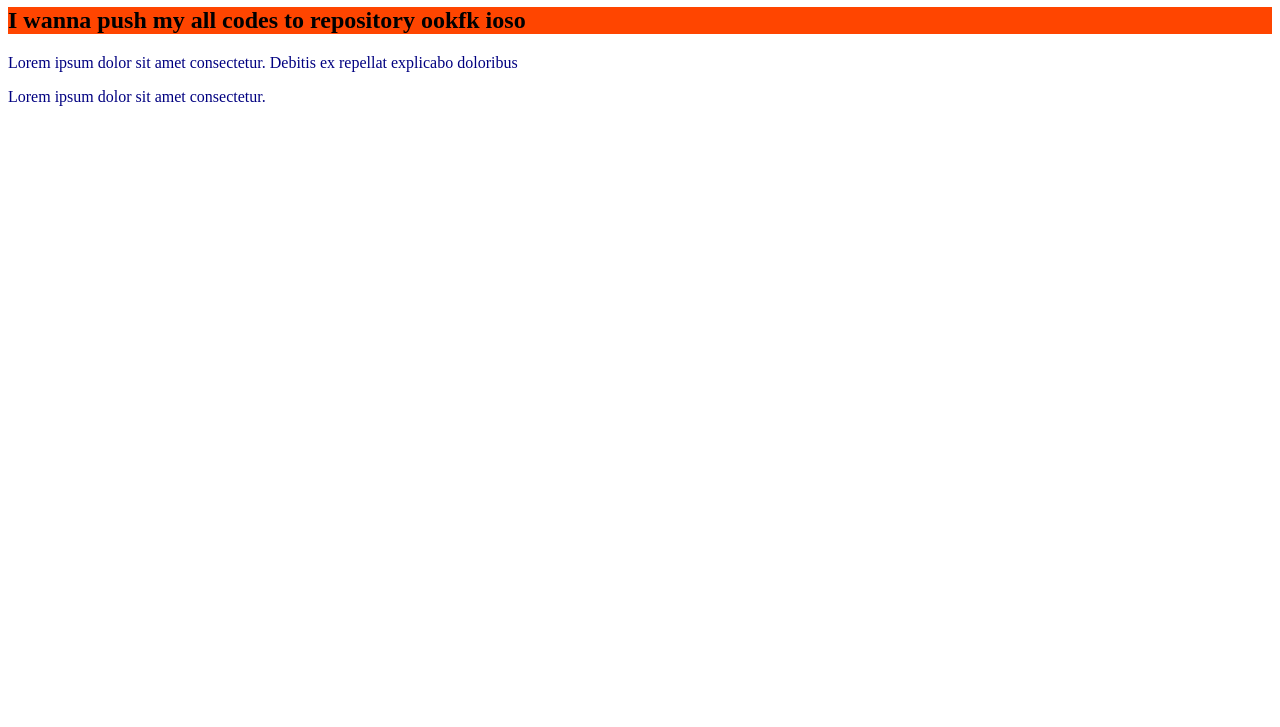
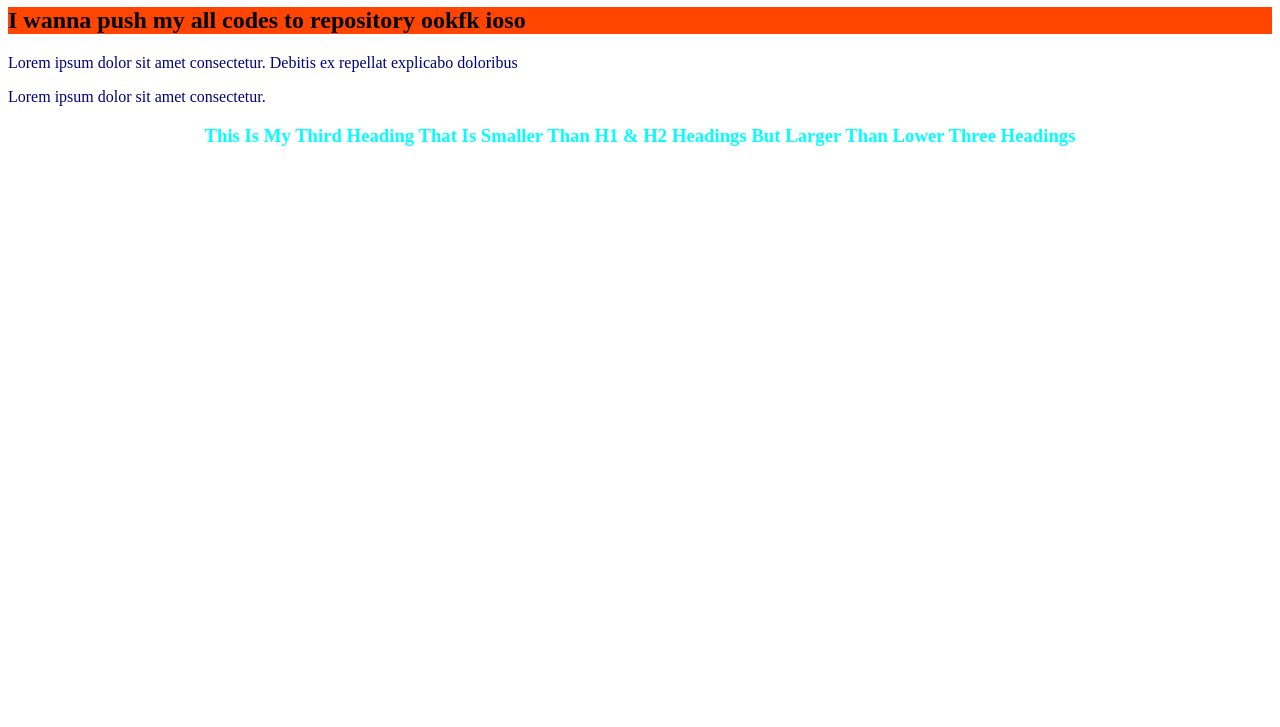
Before and after one commit to MdArifuzzaman2/my-second-repo, a plain HTML site: page index.html in a window 1280 px wide. Shown: the part 73-800 px from the top of the page. Drawn offline with Linux system fonts and the light colour scheme.

Commit message:
changed html and css

```diff
--- a/index.html
+++ b/index.html
@@ -15,5 +15,9 @@
       doloribus
     </p>
     <p>Lorem ipsum dolor sit amet consectetur.</p>
+    <h3>
+      this is my third heading that is smaller than h1 & h2 headings but larger
+      than lower three headings
+    </h3>
   </body>
 </html>
--- a/style.css
+++ b/style.css
@@ -7,3 +7,9 @@ h1 {
 h2 {
   background-color: orangered;
 }
+h3 {
+  color: aqua;
+  text-align: center;
+  text-decoration: dotted;
+  text-transform: capitalize;
+}
```
